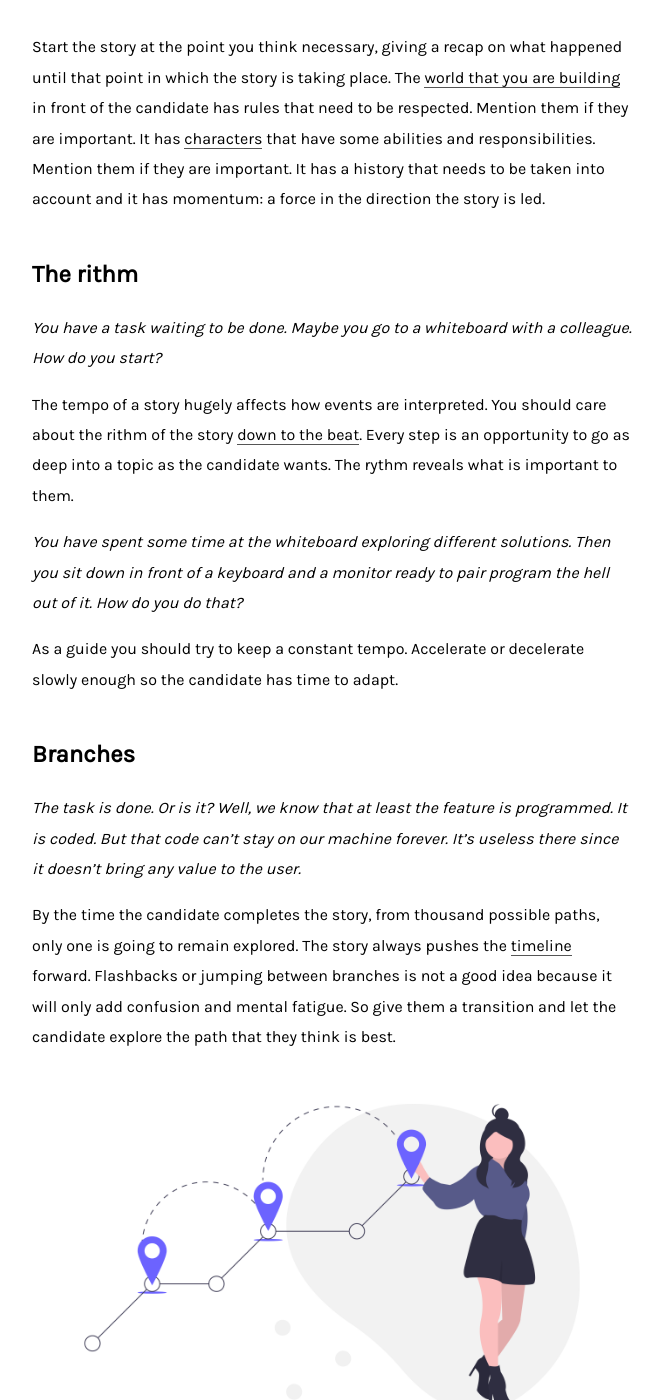
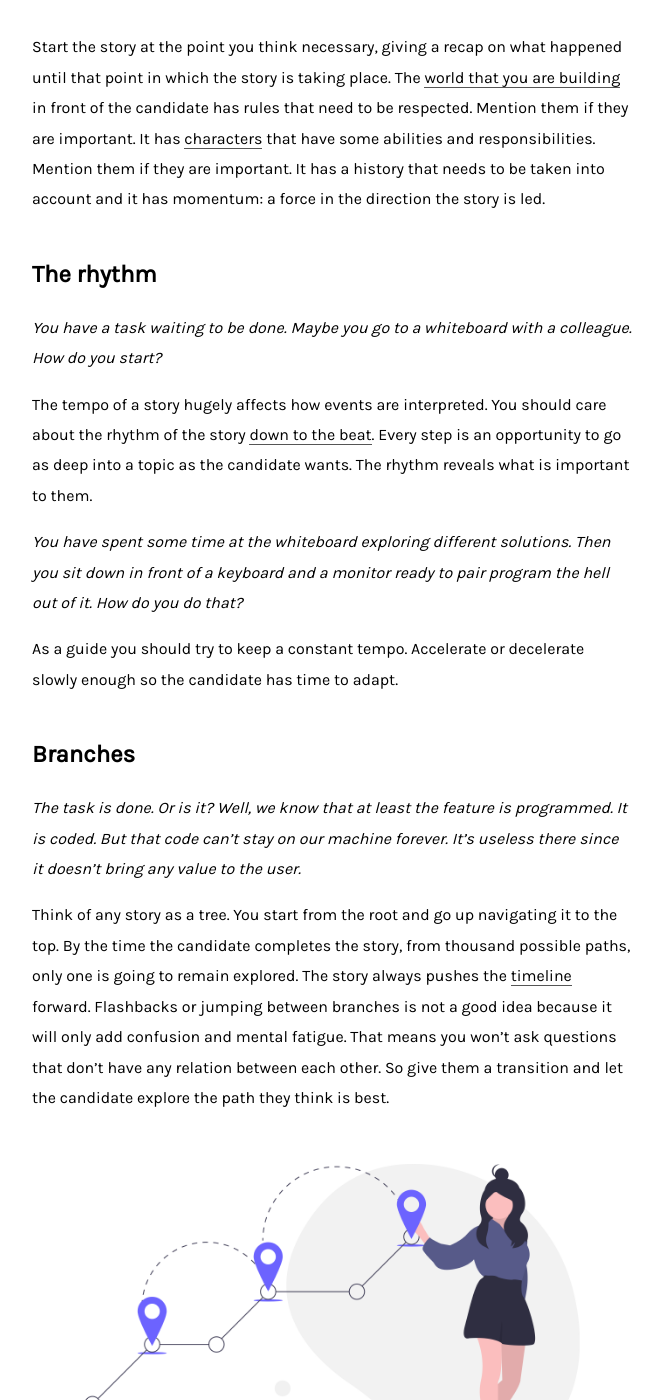
Before and after one commit to stanete/stanete.github.io, a Jekyll site: the page built from _posts/2020-04-14-storytelling-tips-technical-interviews.md, in a window 1280 px wide and 1400 px high, scrolled down 2379 px. Shown: the whole window, without its empty margins (308-969 px from the left). Built offline with Jekyll 4.4.1, drawn with Linux system fonts in a browser that asks for light colours; comment, search, counter and statistics services are not loaded; some of the changed text lies outside the part shown.

Commit message:
Finish post and set release date

```diff
--- a/_posts/2020-03-14-storytelling-interviews.md
+++ b/_posts/2020-04-14-storytelling-tips-technical-interviews.md
@@ -30,11 +30,11 @@
 
 Start the story at the point you think necessary, giving a recap on what happened until that point in which the story is taking place. The [world that you are building](https://www.youtube.com/watch?v=mA6MQHNM2yE) in front of the candidate has rules that need to be respected. Mention them if they are important. It has [characters](https://www.youtube.com/watch?v=QM1tUwpy-yQ) that have some abilities and responsibilities. Mention them if they are important. It has a history that needs to be taken into account and it has momentum: a force in the direction the story is led.
 
-## The rithm
+## The rhythm
 
 _You have a task waiting to be done. Maybe you go to a whiteboard with a colleague. How do you start?_
 
-The tempo of a story hugely affects how events are interpreted. You should care about the rithm of the story [down to the beat](https://www.youtube.com/watch?v=zxw7LGGNLYY). Every step is an opportunity to go as deep into a topic as the candidate wants. The rythm reveals what is important to them.
+The tempo of a story hugely affects how events are interpreted. You should care about the rhythm of the story [down to the beat](https://www.youtube.com/watch?v=zxw7LGGNLYY). Every step is an opportunity to go as deep into a topic as the candidate wants. The rhythm reveals what is important to them.
 
 _You have spent some time at the whiteboard exploring different solutions. Then you sit down in front of a keyboard and a monitor ready to pair program the hell out of it. How do you do that?_
 
@@ -44,13 +44,13 @@
 
 _The task is done. Or is it? Well, we know that at least the feature is programmed. It is coded. But that code can't stay on our machine forever. It's useless there since it doesn't bring any value to the user._
 
-By the time the candidate completes the story, from thousand possible paths, only one is going to remain explored. The story always pushes the [timeline](https://www.youtube.com/watch?v=Tv3DFbFAM8A) forward. Flashbacks or jumping between branches is not a good idea because it will only add confusion and mental fatigue. So give them a transition and let the candidate explore the path that they think is best.
+Think of any story as a tree. You start from the root and go up navigating it to the top. By the time the candidate completes the story, from thousand possible paths, only one is going to remain explored. The story always pushes the [timeline](https://www.youtube.com/watch?v=Tv3DFbFAM8A) forward. Flashbacks or jumping between branches is not a good idea because it will only add confusion and mental fatigue. That means you won't ask questions that don't have any relation between each other. So give them a transition and let the candidate explore the path they think is best.
 
 ![](/images/destinations.png)
 
 _Before deploying that code to production, maybe we should invite somebody to review it._
 
-Sometimes there is something specific you want to hear about like testing strategies as “outside in or inside out”. So you will force the candidate to go into places that they were or were not intending to go. That's a forced branch. That's fine if it builds in the direction the story is leading to. You should keep the [momentum the story](https://www.youtube.com/watch?v=wBwjM6p0Ubw) already has and take advantage of it. Observe how the candidates handle the situation, how they get out of it and how they improvise.
+Sometimes there is something specific you want to hear about like testing strategies as “outside in or inside out”. So you will force the candidate to go into places that they were or were not intending to go. That's a forced branch. That's fine if it builds in the direction the story is leading to. You should keep the [momentum the story already has](https://www.youtube.com/watch?v=wBwjM6p0Ubw) and take advantage of it. Observe how the candidates handle the situation, how they get out of it and how they improvise.
 
 ## Transitions and plot twists
 
@@ -76,6 +76,8 @@
 
 ## Wrapping up
 
-Unfortunately you just have time to explore so much. But by the time the story is wrapping up, you should understand not only some of what the candidate knows, but also you should have [connected](https://www.youtube.com/watch?v=xTM-AdrIpaE) with them at some level. Stories, good stories, make us crave for more. If that craving is present, then you have the answer you've been searhing for this whole hour.
+Unfortunately you just have time to explore so much. But by the time the story is wrapping up, you should understand not only some of what the candidate knows, but you should also have [connected](https://www.youtube.com/watch?v=xTM-AdrIpaE) with them at some level. Stories, good stories, make us crave for more. If that craving is present, then you have the answer you've been searhing for this whole hour.
 
-You can subscribe to my newsletter **Take it with a grain of salt.**
+A more humane way of driving interviews.
+
+You can subscribe to my newsletter **Take it with a grain of salt** and get notified every time there is a new post.
```
Also changed, not shown: other parts of _posts/2020-04-14-storytelling-tips-technical-interviews.md (+5 -5 lines).
